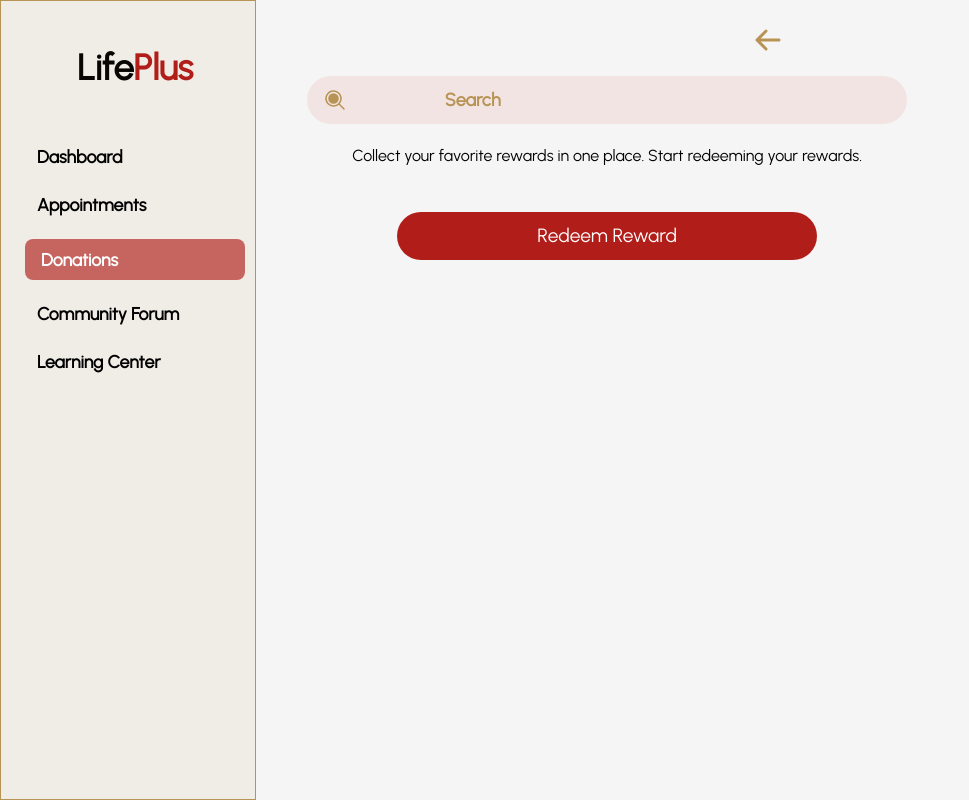
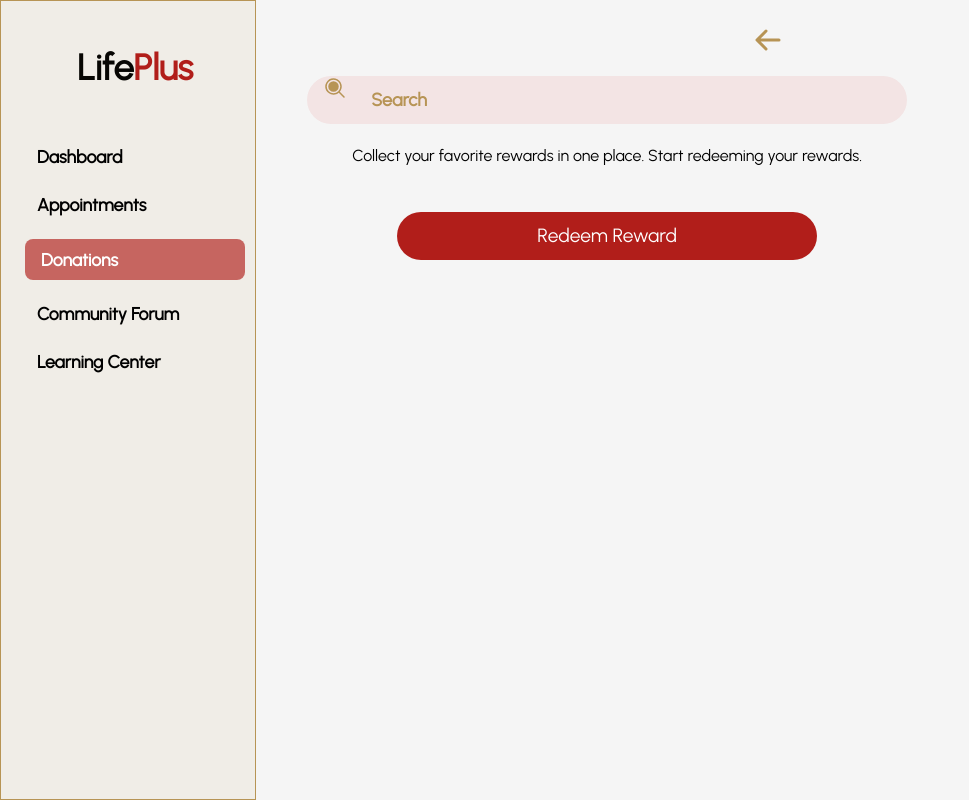
Before and after one commit to oreoluwa212/lifePlus-webapp, a React (Vite) app: page /donations/history in a window 1280 px wide. Shown: the whole page, without its empty margins (0-969 px from the left). Built offline with nearby package versions, Linux system fonts and the light colour scheme.

Commit message:
feat: Donation history initialized

```diff
--- a/src/pages/web-App/PastDonations.jsx
+++ b/src/pages/web-App/PastDonations.jsx
@@ -19,7 +19,7 @@ const PastDonations = () => {
         </div>
         <div className="flex gap-9 mt-10 lgss:mt-4 px-[5%] mds:px-0 w-full">
           <div className="flex flex-col justify-between lgss:gap-5 lgss:items-center ">
-              <div className="bg-[#F3E4E4] w-[60%] lgss:w-[600px] h-[48px] flex justify-between items-center px-4 rounded-[32px]">
+              <div className="bg-[#F3E4E4] w-[60%] lgss:w-[600px] h-[48px] flex gap-4 px-4 rounded-[32px]">
                 <PiMagnifyingGlassFill className="text-gold text-[35px] mds:text-[24px] cursor-pointer" />
                 <input
                   type="text"
```
